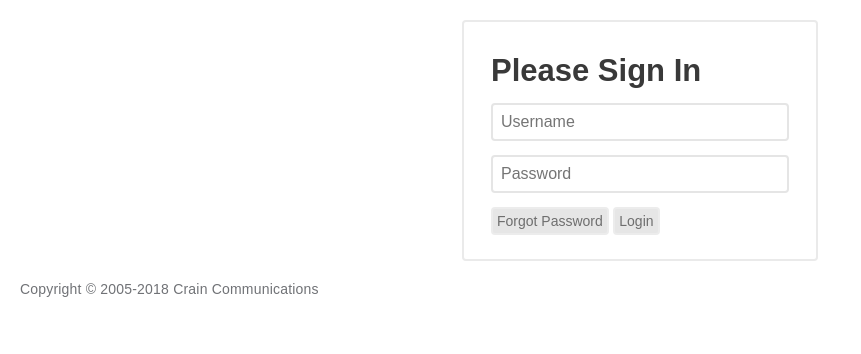
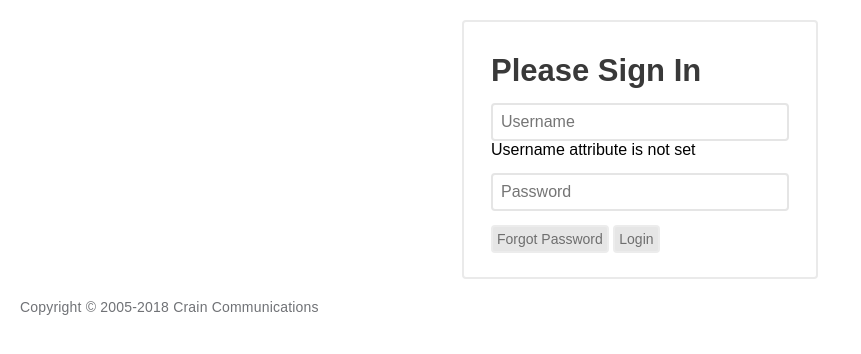
Before and after one commit to psanjeetprdxn/NEWSMAG, a PHP site: page /admin/login.php?msg=usernameNotSet in a window 1280 px wide. Shown: the part 42-396 px from the top of the page, without its empty margins (0-861 px from the left). Run offline with PHP 8.4, Linux system fonts and the light colour scheme.

Commit message:
added validation error message to admin login form

```diff
--- a/admin/login.php
+++ b/admin/login.php
@@ -9,11 +9,21 @@
 	<!-- Place favicon.ico in the root directory: mathiasbynens.be/notes/touch-icons -->
 	<link rel="shortcut icon" href="favicon.ico" />
 	<!-- Adding reference to font awesome -->
-	<link rel="stylesheet" href="assets/vendor/font/fontawesome-all.css">
+	<link rel="stylesheet" href="../assets/vendor/font/fontawesome-all.css">
 	<!-- Default style-sheet is for 'media' type screen (color computer display).  -->
 	<link rel="stylesheet" media="screen" href="../assets/css/style.css">
 </head>
 <body>
+	<!-- IF SESSION EXISTS THAN REDIRECT TO INDEX PAGE -->
+	<?php
+	if (!isset($_SESSION)) {
+      session_start();
+  }
+	if (isset($_SESSION['user_id'])) {
+			header("Location: index.php");
+			exit();
+	}
+	?>
 	<div class="container">
 		<!-- Start of the header -->
 		<header>
@@ -24,6 +34,7 @@
 		<!-- end of header -->
 		<!-- Start of main -->
 		<main>
+			<!-- admin login form starts here -->
 			<div class="main-content">
 				<div class="wrapper">
 					<div class="register-form">
@@ -31,11 +42,33 @@
 						<form action="<?php echo htmlentities('../includes/login.inc.php'); ?>" method="post">
 							<div class="form-input">
 								<input type="text" name="username" placeholder="Username">
-									<label class="form-error"></label>
+								<label class="form-error">
+                  <?php
+                  if (isset($_GET['msg'])) {
+                      if ($_GET['msg'] == 'usernameInvalid') {
+                          echo 'Username must contain letters and numbers from 6-32 characters and must start with letters';
+                      }
+                      if ($_GET['msg'] == 'usernameNotSet') {
+                          echo 'Username attribute is not set';
+                      }
+                  }
+                  ?>
+                </label>
 							</div>
 							<div class="form-input">
 								<input type="password" name="password" placeholder="Password">
-									<label class="form-error"></label>
+								<label class="form-error">
+                  <?php
+                  if (isset($_GET['msg'])) {
+                      if ($_GET['msg'] == 'passwordInvalid') {
+                          echo 'Password required';
+                      }
+                      if ($_GET['msg'] == 'passwordNotSet') {
+                          echo 'Password attribute is not set';
+                      }
+                  }
+                  ?>
+                </label>
 							</div>
 							<div class="form-button">
 								<a href="#FIXME" class="capitalize transition" title="Forgot Password">forgot password</a>
@@ -43,11 +76,23 @@
 							<div class="form-button">
 								 <input type="submit" class="capitalize transition" name="login" value="login">
 							</div>
-								<label class="form-error"></label>
+							<label class="form-error">
+                <?php
+                if (isset($_GET['msg'])) {
+                  	if ($_GET['msg'] == 'loginFail') {
+                    	echo 'Username or password is incorrect';
+                  	}
+                  	if ($_GET['msg'] == 'notLogin') {
+                    	echo 'You must login to use that page';
+                  	}
+                }
+                ?>
+              </label>
 						</form>
 					</div>
 				</div>
 			</div>
+			<!-- admin login form ends here -->
 		</main>
 		<!-- End of main -->
 		<!-- start of footer -->
```
Lines whose indentation alone changed are shown as unchanged.
